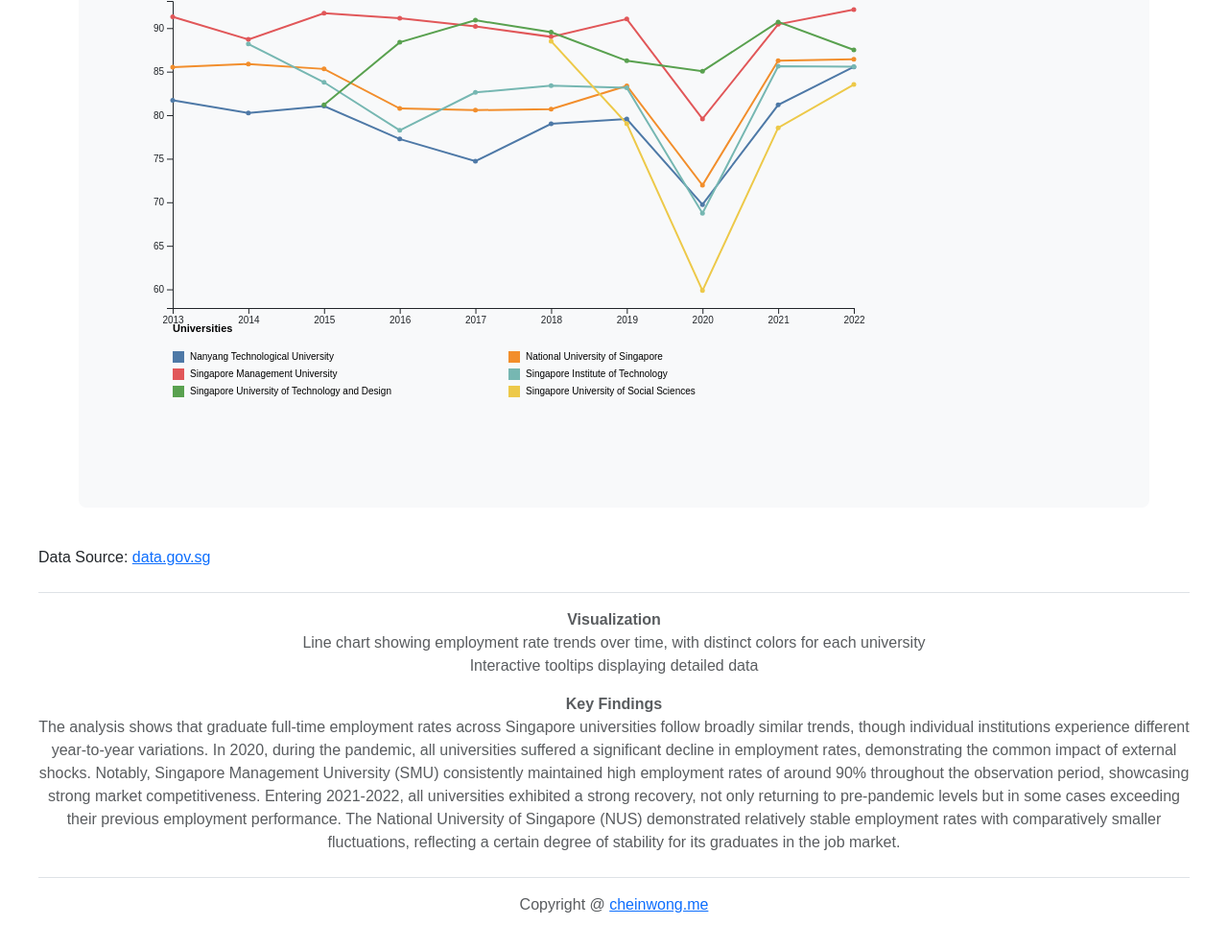
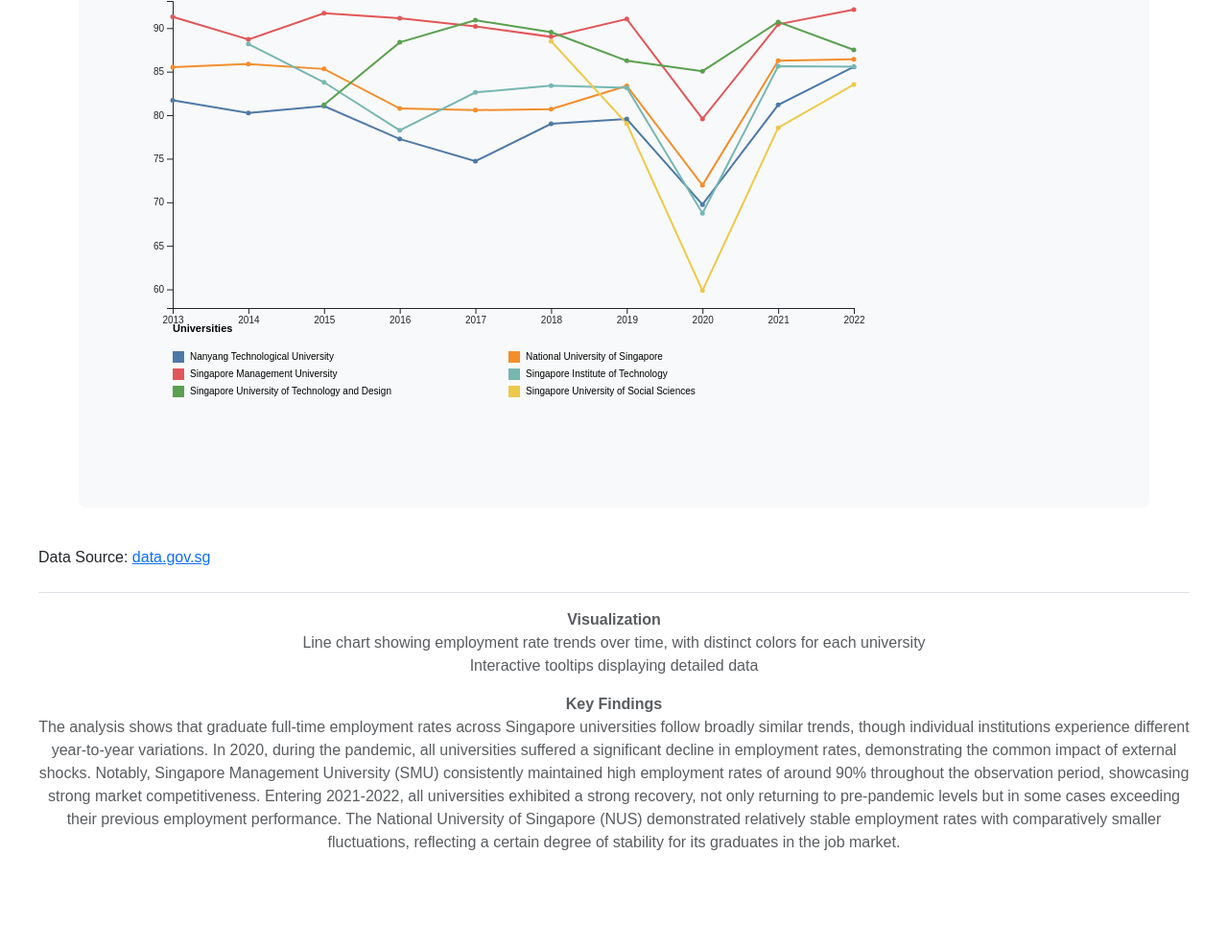
Before and after one commit to XiPeng415/IDV-assignment3, a plain HTML site: page index.html in a window 1280 px wide. Shown: the part 452-1441 px from the top of the page at 96% size. After the commit the page ends 1382 px from the top, so only its background shows below. Drawn offline with nearby package versions, Linux system fonts and the light colour scheme.

Commit message:
Update index.html

```diff
--- a/index.html
+++ b/index.html
@@ -459,10 +459,3 @@
     The analysis shows that graduate full-time employment rates across Singapore universities follow broadly similar trends, though individual institutions experience different year-to-year variations. In 2020, during the pandemic, all universities suffered a significant decline in employment rates, demonstrating the common impact of external shocks. Notably, Singapore Management University (SMU) consistently maintained high employment rates of around 90% throughout the observation period, showcasing strong market competitiveness. Entering 2021-2022, all universities exhibited a strong recovery, not only returning to pre-pandemic levels but in some cases exceeding their previous employment performance. The National University of Singapore (NUS) demonstrated relatively stable employment rates with comparatively smaller fluctuations, reflecting a certain degree of stability for its graduates in the job market.
   </p>
 </footer>
-
-<footer class="pt-3 mt-4 text-body-secondary border-top text-center">
-  Copyright @
-  <a href="http://cheinwong.me" target="_blank">
-    cheinwong.me
-  </a>
-</footer>
```
